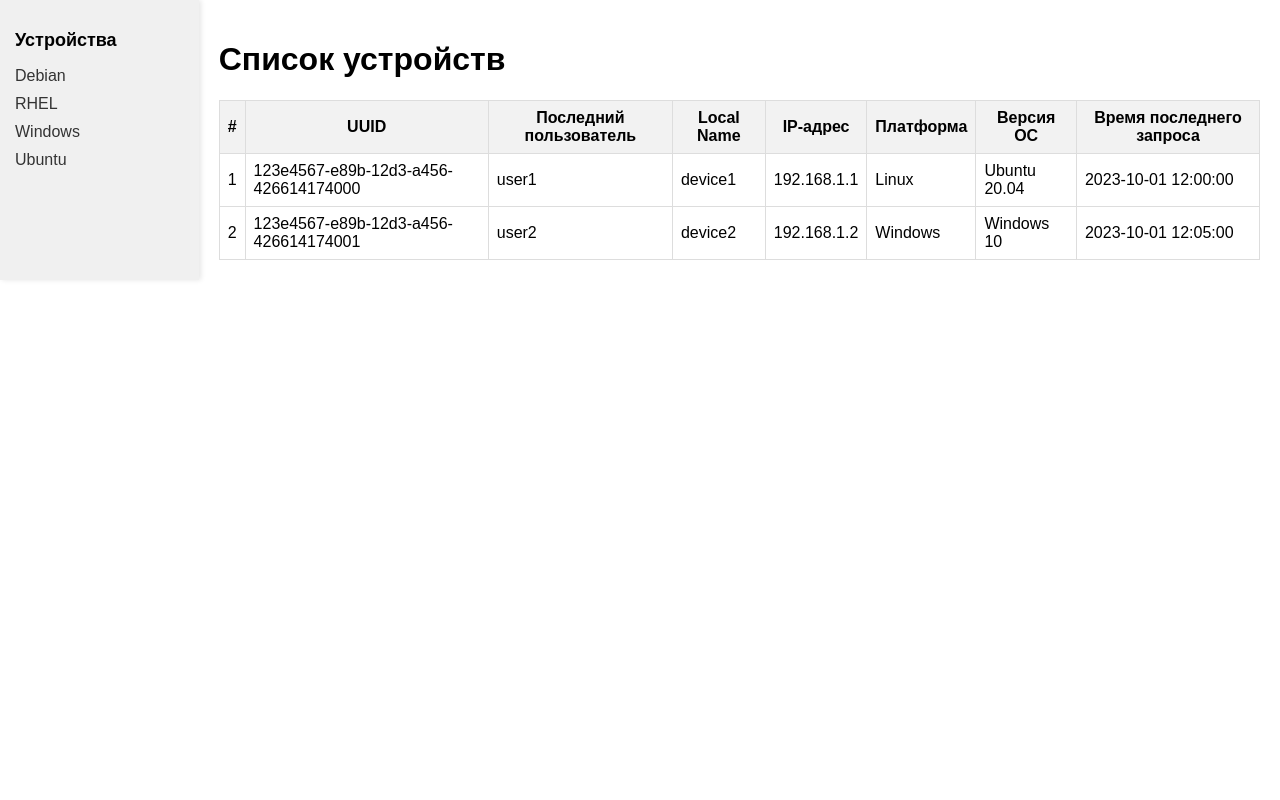
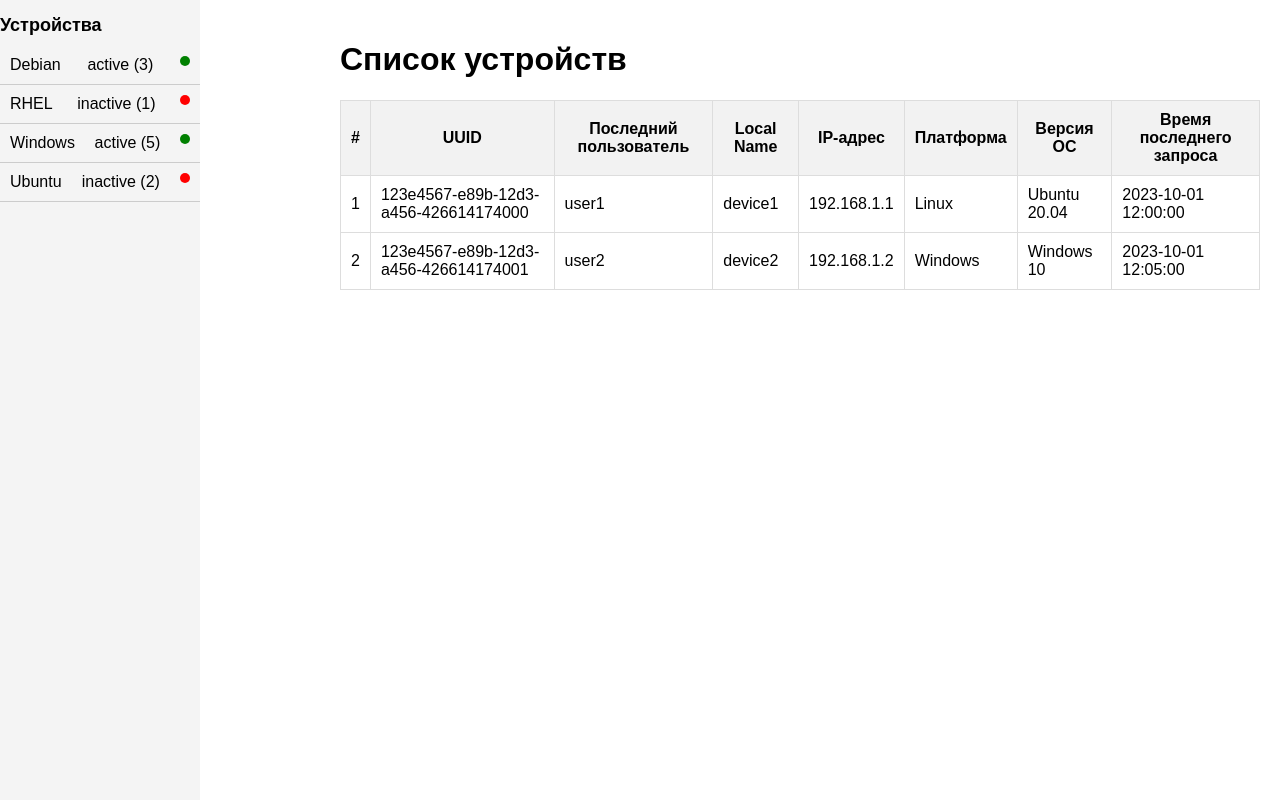
Before and after one commit to KeyJackei/web-gui-huntings-velociraptor, a Django app: page /main/ in a window 1280 px wide. Run offline with Django 5.2, Linux system fonts and the light colour scheme.

Commit message:
Added js directory and main.js

```diff
--- a/DjangoProject/RaptorControl/RControl/static/css/main.css
+++ b/DjangoProject/RaptorControl/RControl/static/css/main.css
@@ -6,10 +6,12 @@ body {
 
 .sidebar {
     width: 200px;
-    background-color: #f0f0f0;
-    padding: 15px;
-    box-shadow: 2px 0 5px rgba(0, 0, 0, 0.1);
+    height: 100vh; /* Занимает всю высоту экрана */
+    background-color: #f4f4f4;
+    position: fixed;
+    overflow-y: auto; /* Прокрутка, если контент превышает высоту */
 }
+
 
 .sidebar h2 {
     font-size: 18px;
@@ -31,7 +33,7 @@ body {
 }
 
 .content {
-    flex-grow: 1;
+    margin-left: 320px; /* Отступ для боковой панели */
     padding: 20px;
 }
 
@@ -42,9 +44,32 @@ body {
 
 .device-list th, .device-list td {
     border: 1px solid #ddd;
-    padding: 8px;
+    padding: 10px;
 }
 
 .device-list th {
     background-color: #f2f2f2;
 }
+
+.tab {
+    display: flex;
+    justify-content: space-between;
+    padding: 10px;
+    cursor: pointer;
+    border-bottom: 1px solid #ccc;
+}
+
+.indicator {
+    width: 10px;
+    height: 10px;
+    border-radius: 50%;
+    display: inline-block;
+}
+
+.active {
+    background-color: green;
+}
+
+.inactive {
+    background-color: red;
+}
--- /dev/null
+++ b/DjangoProject/RaptorControl/RControl/static/js/main.js
@@ -0,0 +1,32 @@
+// Пример данных устройств
+const devices = [
+    { id: 1, uuid: '123e4567-e89b-12d3-a456-426614174000', user: 'user1', name: 'device1', ip: '192.168.1.1', platform: 'Linux', os: 'Ubuntu 20.04', lastRequest: '2023-10-01 12:00:00', status: 'active' },
+    { id: 2, uuid: '123e4567-e89b-12d3-a456-426614174001', user: 'user2', name: 'device2', ip: '192.168.1.2', platform: 'Windows', os: 'Windows 10', lastRequest: '2023-10-01 12:05:00', status: 'inactive' },
+    // Добавьте дополнительные устройства по мере необходимости
+];
+
+function loadDevices() {
+    const tbody = document.getElementById('device-table-body');
+    devices.forEach(device => {
+        const row = document.createElement('tr');
+        row.innerHTML = `
+            <td>${device.id}</td>
+            <td>${device.uuid}</td>
+            <td>${device.user}</td>
+            <td>${device.name}</td>
+            <td>${device.ip}</td>
+            <td>${device.platform}</td>
+            <td>${device.os}</td>
+            <td>${device.lastRequest}</td>
+        `;
+        tbody.appendChild(row);
+    });
+}
+
+function toggleDevices(category) {
+    // Логика для переключения видимости устройств по категориям
+    console.log(`Таб ${category} был нажат`);
+}
+
+// Загрузка устройств при загрузке страницы
+window.onload = loadDevices;
--- a/DjangoProject/RaptorControl/RControl/templates/main.html
+++ b/DjangoProject/RaptorControl/RControl/templates/main.html
@@ -11,12 +11,22 @@
 
 <div class="sidebar">
     <h2>Устройства</h2>
-    <ul>
-        <li><a href="#">Debian</a></li>
-        <li><a href="#">RHEL</a></li>
-        <li><a href="#">Windows</a></li>
-        <li><a href="#">Ubuntu</a></li>
-    </ul>
+    <div class="tab" onclick="toggleDevices('debian')">
+        Debian <span id="debian-status">active (3)</span>
+        <span class="indicator active"></span>
+    </div>
+    <div class="tab" onclick="toggleDevices('rhel')">
+        RHEL <span id="rhel-status">inactive (1)</span>
+        <span class="indicator inactive"></span>
+    </div>
+    <div class="tab" onclick="toggleDevices('windows')">
+        Windows <span id="windows-status">active (5)</span>
+        <span class="indicator active"></span>
+    </div>
+    <div class="tab" onclick="toggleDevices('ubuntu')">
+        Ubuntu <span id="ubuntu-status">inactive (2)</span>
+        <span class="indicator inactive"></span>
+    </div>
 </div>
 
 <div class="content">
@@ -34,31 +44,12 @@
                 <th>Время последнего запроса</th>
             </tr>
         </thead>
-        <tbody>
-            <tr>
-                <td>1</td>
-                <td>123e4567-e89b-12d3-a456-426614174000</td>
-                <td>user1</td>
-                <td>device1</td>
-                <td>192.168.1.1</td>
-                <td>Linux</td>
-                <td>Ubuntu 20.04</td>
-                <td>2023-10-01 12:00:00</td>
-            </tr>
-            <tr>
-                <td>2</td>
-                <td>123e4567-e89b-12d3-a456-426614174001</td>
-                <td>user2</td>
-                <td>device2</td>
-                <td>192.168.1.2</td>
-                <td>Windows</td>
-                <td>Windows 10</td>
-                <td>2023-10-01 12:05:00</td>
-            </tr>
-            <!-- Добавьте дополнительные строки по мере необходимости -->
+        <tbody id="device-table-body">
+            <!-- Динамически добавляемые строки устройств -->
         </tbody>
     </table>
 </div>
 
+<script src="{% static 'js/main.js' %}"></script> <!-- Подключение JavaScript файла -->
 </body>
 </html>
```
